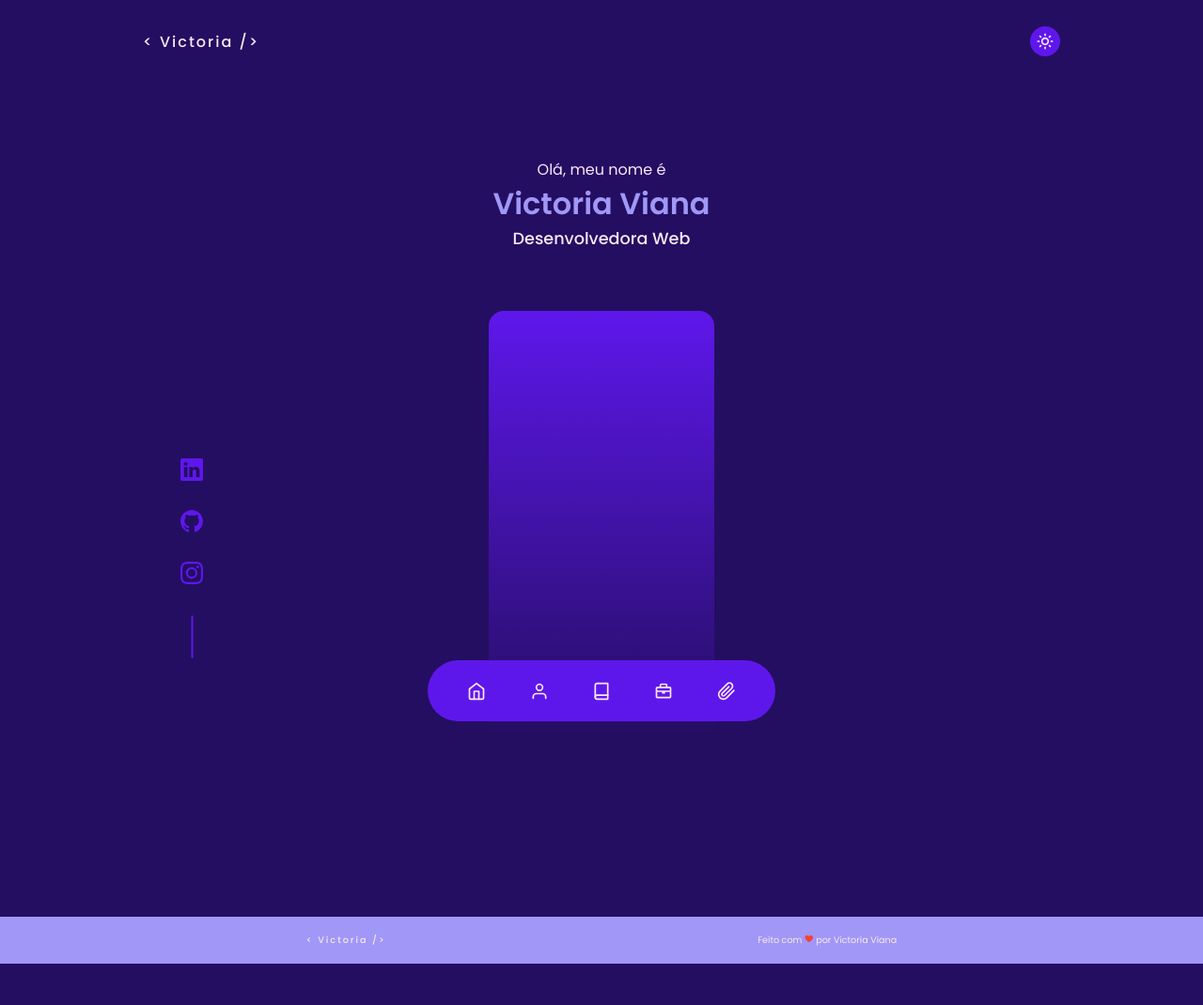
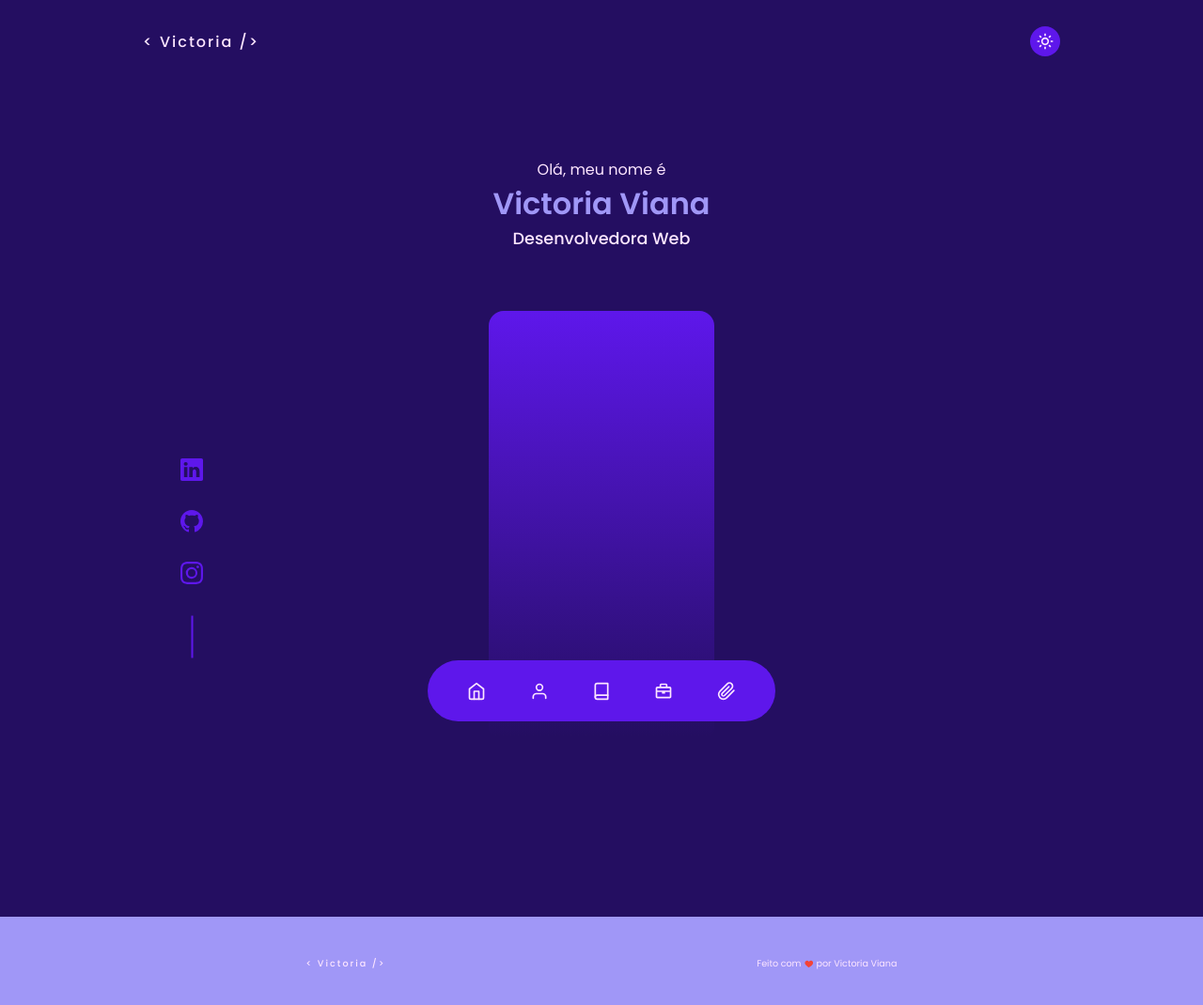
Before and after one commit to victoriavianx/portfolio, a React (Create React App) app: page / in a window 1280 px wide. Shown: the top 1070 px of the page at 94% size. Before the commit the page ends 1026 px from the top, so only its background shows below. Built offline with nearby package versions, Linux system fonts and the light colour scheme.

Commit message:
update: footer height

```diff
--- a/src/components/Footer/styles.js
+++ b/src/components/Footer/styles.js
@@ -5,7 +5,7 @@ export const Container = styled.footer`
   position: static;
   bottom: 0;
   width: 100%;
-  height: 50px;
+  height: 100px;
   display: flex;
   justify-content: space-evenly;
   align-items: center;
@@ -46,6 +46,13 @@ export const Content = styled.div`
   span {
     font-size: 0.6rem;
     margin: auto;
+    display: flex;
+    flex-direction: row;
+    align-items: center;
+
+    svg {
+      margin: 0 0.2rem;
+    }
   }
 `;
 
```
